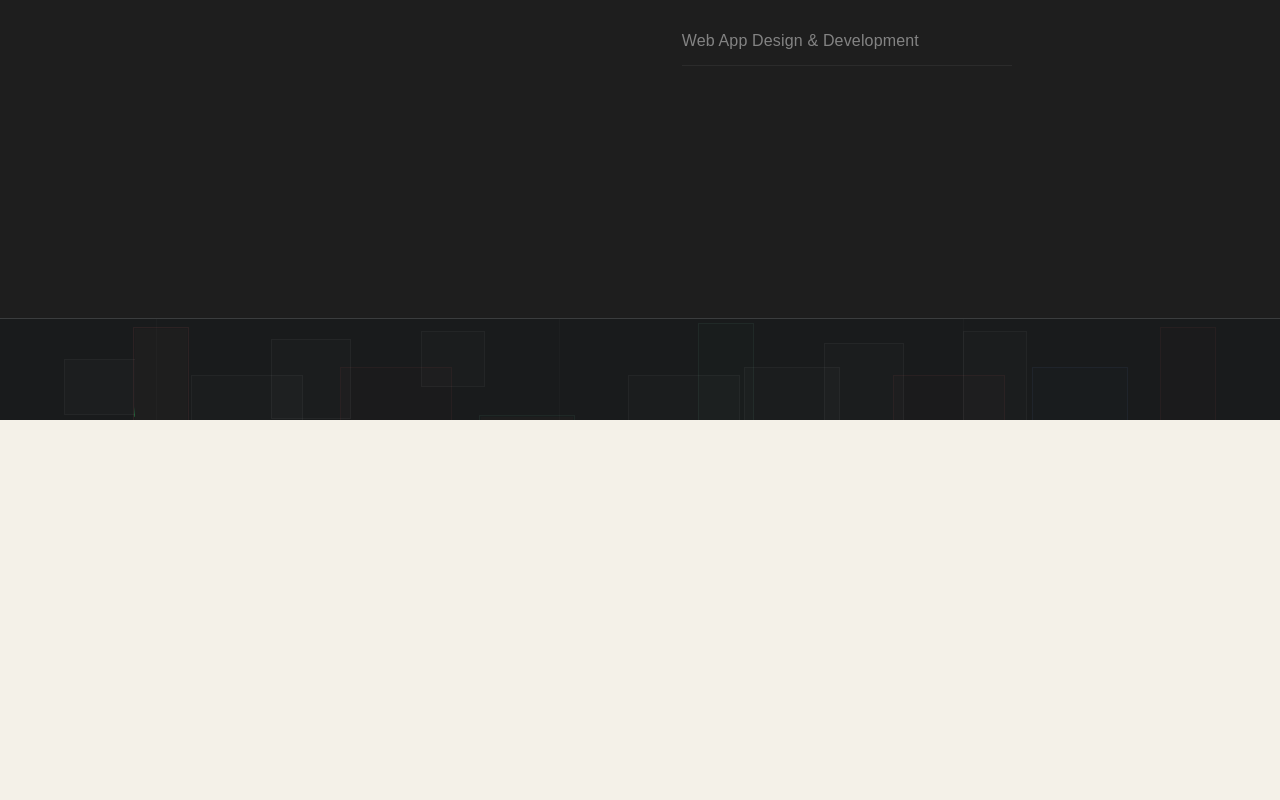
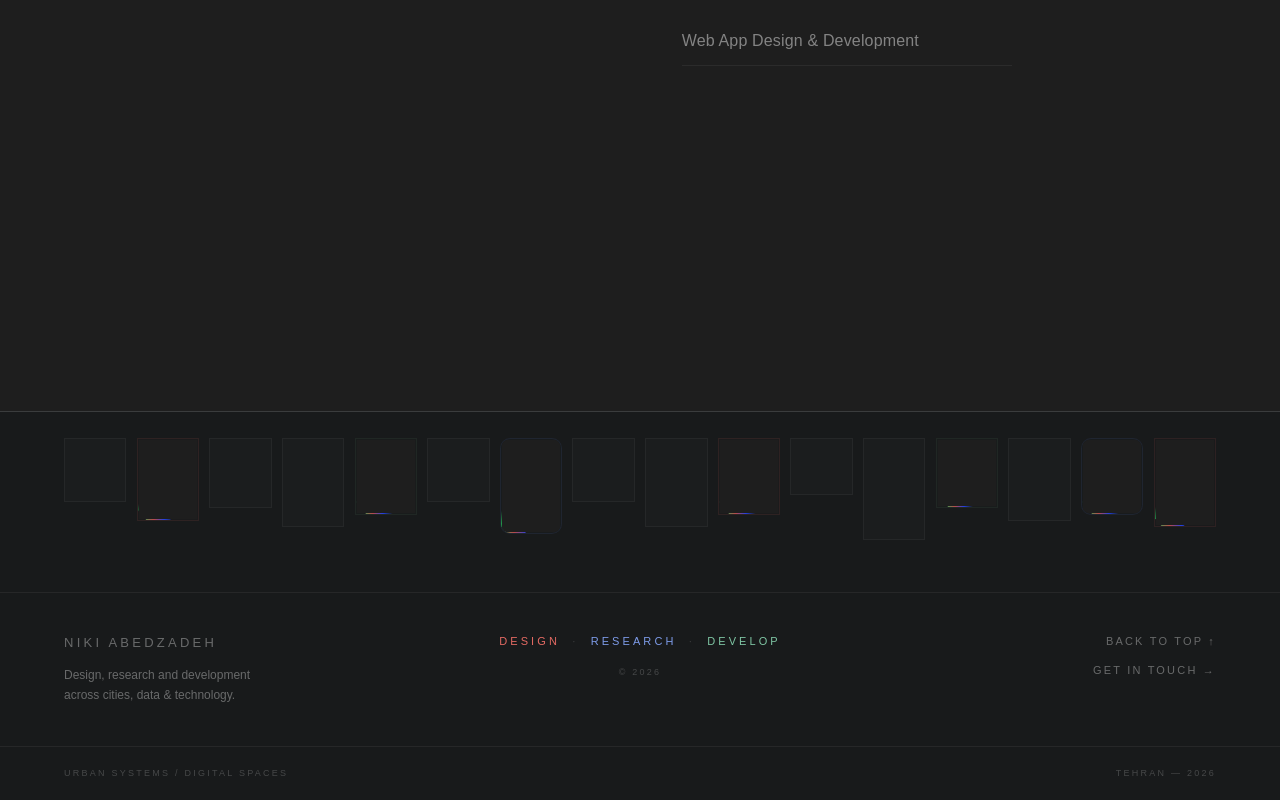
Before and after one commit to nikiabed/niki-portfolio, a Next.js app: page / in a window 1280 px wide. Shown: the part 4200-5000 px from the top of the page. Before the commit the page ends 4620 px from the top, so only its background shows below. Built offline with nearby package versions, Linux system fonts and the light colour scheme.

Commit message:
Add animation footer

```diff
--- a/app/component/city/CityMap.tsx
+++ b/app/component/city/CityMap.tsx
@@ -74,8 +74,8 @@ export const CityMap = () => {
   };
 
   return (
-    <main className="relative w-full bg-[#1b1b1b] text-[#f1f1ed]">
-      <section className="relative min-h-[4620px] w-full overflow-hidden bg-[#1e1e1e]">
+    <main className="  w-full bg-[#1b1b1b] text-[#f1f1ed]">
+      <section className="relative min-h-[5000px] w-full overflow-hidden bg-[#1e1e1e]">
         <img
           src="/maps/Asset 33.svg"
           alt=""
@@ -384,15 +384,13 @@ export const CityMap = () => {
             </div>
           </div>
 
-
-      <MomentumlySection />
-      <ProjectsSection/>
-      <ThesisSection/>
-      <CurrentlyExploringSection />
-      <FooterSection/>
+          <MomentumlySection />
+          <ProjectsSection />
+          <ThesisSection />
+          <CurrentlyExploringSection />
         </div>
+        <FooterSection />
       </section>
-
     </main>
   );
 };
--- a/app/component/city/FooterSection/FooterSection.tsx
+++ b/app/component/city/FooterSection/FooterSection.tsx
@@ -1,308 +1,250 @@
 "use client";
+
+type CityBlockProps = {
+  width: string;
+  height: string;
+  variant?: "default" | "red" | "green" | "blue";
+  rounded?: boolean;
+};
+
+const CityBlock = ({
+  width,
+  height,
+  variant = "default",
+  rounded = false,
+}: CityBlockProps) => {
+  const variants = {
+    default: `
+      border-white/[0.045]
+      bg-white/[0.012]
+      hover:border-white/15
+      hover:bg-white/[0.025]
+    `,
+
+    red: `
+      city-block-red
+      border-[#e46a63]/[0.09]
+      bg-[#e46a63]/[0.012]
+      hover:border-[#e46a63]/30
+      hover:bg-[#e46a63]/[0.04]
+      city-block
+    `,
+
+    green: `
+      city-block-green
+      border-[#79a47b]/[0.08]
+      bg-[#79a47b]/[0.012]
+      hover:border-[#79a47b]/30
+      hover:bg-[#79a47b]/[0.04]
+            city-block
+
+    `,
+
+    blue: `
+      city-block-blue
+      border-[#6587e8]/[0.09]
+      bg-[#6587e8]/[0.012]
+      hover:border-[#6587e8]/30
+      hover:bg-[#6587e8]/[0.04]
+            city-block
+
+    `,
+  };
+
+  return (
+    <div
+      className={`
+        min-w-0
+        border
+        transition-all
+        duration-500
+        hover:-translate-y-2
+
+        ${width}
+        ${height}
+        ${variants[variant]}
+
+        ${rounded ? "rounded-[10px]" : ""}
+      `}
+    />
+  );
+};
+
+const blocks: CityBlockProps[] = [
+  {
+    width: "w-full",
+    height: "h-[clamp(48px,5vw,72px)]",
+  },
+
+  {
+    width: "w-full",
+    height: "h-[clamp(65px,6.5vw,92px)]",
+    variant: "red",
+  },
+
+  {
+    width: "w-full",
+    height: "h-[clamp(52px,5.5vw,78px)]",
+  },
+
+  {
+    width: "w-full",
+    height: "h-[clamp(72px,7vw,105px)]",
+  },
+
+  {
+    width: "w-full",
+    height: "h-[clamp(60px,6vw,88px)]",
+    variant: "green",
+  },
+
+  {
+    width: "w-full",
+    height: "h-[clamp(48px,5vw,70px)]",
+  },
+
+  {
+    width: "w-full",
+    height: "h-[clamp(78px,7.5vw,110px)]",
+    variant: "blue",
+    rounded: true,
+  },
+
+  {
+    width: "w-full",
+    height: "h-[clamp(52px,5vw,75px)]",
+  },
+
+  {
+    width: "w-full",
+    height: "h-[clamp(70px,7vw,100px)]",
+  },
+
+  {
+    width: "w-full",
+    height: "h-[clamp(58px,6vw,85px)]",
+    variant: "red",
+  },
+
+  {
+    width: "w-full",
+    height: "h-[clamp(45px,4.5vw,65px)]",
+  },
+
+  {
+    width: "w-full",
+    height: "h-[clamp(82px,8vw,115px)]",
+  },
+
+  {
+    width: "w-full",
+    height: "h-[clamp(55px,5.5vw,80px)]",
+    variant: "green",
+  },
+
+  {
+    width: "w-full",
+    height: "h-[clamp(68px,6.5vw,95px)]",
+  },
+
+  {
+    width: "w-full",
+    height: "h-[clamp(60px,6vw,88px)]",
+    variant: "blue",
+    rounded: true,
+  },
+
+  {
+    width: "w-full",
+    height: "h-[clamp(75px,7vw,105px)]",
+    variant: "red",
+  },
+];
 
 export const FooterSection = () => {
   return (
-    <section
+    <footer
       id="footer"
       className="
         pointer-events-none
         absolute
+        bottom-0
         left-0
-        bottom-[-670%]
         z-[25]
         w-full
-        bg-[#191b1c]
+        bg-[#181A1B]
+        text-[#f1f1ed]
       "
     >
-      {/* TOP LINE */}
+      {/* =====================================================
+          TOP BORDER
+      ====================================================== */}
+
       <div className="h-px w-full bg-white/15" />
 
-      <div className="relative w-full">
-        {/* =================================================
-            CITY BLOCKS — ABOVE FOOTER CONTENT
-        ================================================== */}
+      {/* =====================================================
+          CITY BLOCKS
 
-        {/* =================================================
-    CITY BLOCKS — EXTENDED GRID
-================================================= */}
+          فقط FLEX
+          بدون absolute
+          بدون left/top
+          همه از بالا شروع می‌شوند
+      ====================================================== */}
 
       <div
         className="
-    relative
     mx-auto
-    h-[170px]
+    grid
+    min-h-[180px]
     w-[90%]
     max-w-[1400px]
+    grid-cols-8
+    items-start
+    gap-[clamp(5px,0.8vw,12px)]
+    pt-[clamp(20px,2vw,28px)]
+
+    sm:grid-cols-10
+    md:grid-cols-12
+    lg:grid-cols-16
   "
       >
-          {/* LEFT */}
+        {blocks.map((block, index) => (
+          <CityBlock key={index} {...block} />
+        ))}
+      </div>
 
       <div
         className="
-    absolute left-[0%] top-10
-    h-14 w-20
-    border border-white/[0.035]
-    bg-white/[0.012]
-    transition-all duration-500
-    hover:-translate-y-2
-    hover:border-white/15
-    hover:bg-white/[0.03]
-  "
-          />
-
-          <div
-            className="
-    absolute left-[6%] top-2
-    h-24 w-14
-    city-block
-    border border-[#e46a63]/[0.08]
-    bg-[#e46a63]/[0.012]
-    transition-all duration-500
-    hover:-translate-y-2
-    hover:border-[#e46a63]/30
-    hover:bg-[#e46a63]/[0.045]
-  "
-          />
-
-          <div
-            className="
-    absolute left-[11%] top-14
-    h-12 w-28
-    border border-white/[0.035]
-    bg-white/[0.012]
-    transition-all duration-500
-    hover:-translate-y-1
-    hover:border-white/15
-  "
-          />
-
-          <div
-            className="
-    absolute left-[18%] top-5
-    h-20 w-20
-    border border-white/[0.04]
-    bg-white/[0.012]
-    transition-all duration-500
-    hover:-translate-y-2
-    hover:border-white/15
-  "
-          />
-
-          <div
-            className="
-    absolute left-[24%] top-12
-    h-16 w-28
-    border border-[#e46a63]/[0.05]
-    bg-[#e46a63]/[0.01]
-    transition-all duration-500
-    hover:-translate-y-2
-    hover:border-[#e46a63]/25
-  "
-          />
-
-          {/* CENTER LEFT */}
-
-          <div
-            className="
-    absolute left-[31%] top-3
-    h-14 w-16
-    border border-white/[0.035]
-    bg-white/[0.01]
-    transition-all duration-500
-    hover:-translate-y-2
-    hover:border-white/15
-  "
-          />
-
-          <div
-            className="
-    absolute left-[36%] top-[-60]
-    h-20 w-24
-    city-block
-    border border-[#7fc6a4]/[0.06]
-    bg-[#7fc6a4]/[0.012]
-    transition-all duration-500
-    hover:-translate-y-2
-    hover:border-[#7fc6a4]/30
-    hover:bg-[#7fc6a4]/[0.04]
-  "
-          />
-
-          {/* CENTER */}
-
-          <div
-            className="
-    absolute left-[49%] top-14
-    h-12 w-28
-    border border-white/[0.035]
-    bg-white/[0.01]
-    transition-all duration-500
-    hover:-translate-y-1
-    hover:border-white/15
-  "
-          />
-
-          <div
-            className="
-    absolute left-[55%] top-1
-    h-28 w-14
-    border border-[#7fc6a4]/[0.07]
-    bg-[#7fc6a4]/[0.012]
-    transition-all duration-500
-    hover:-translate-y-2
-    hover:border-[#7fc6a4]/30
-    hover:bg-[#7fc6a4]/[0.04]
-  "
-          />
-
-          <div
-            className="
-    absolute left-[59%] top-12
-    h-16 w-24
-    border border-white/[0.035]
-    bg-white/[0.012]
-    transition-all duration-500
-    hover:-translate-y-2
-    hover:border-white/15
-  "
-          />
-          <div
-            className="
-    absolute left-[90%] top-[-140]
-    h-20 w-20
-    city-block
-    rounded-[12px]
-    border border-[#7d9be8]/[0.09]
-    bg-[#7d9be8]/[0.015]
-    transition-all duration-500
-    hover:-translate-y-2
-    hover:scale-[1.04]
-    hover:border-[#7d9be8]/35
-    hover:bg-[#7d9be8]/[0.05]
-  "
-          />
-
-          {/* RIGHT */}
-
-          <div
-            className="
-    absolute left-[66%] top-6
-    h-20 w-20
-    border border-white/[0.04]
-    bg-white/[0.012]
-    transition-all duration-500
-    hover:-translate-y-2
-    hover:border-white/15
-  "
-          />
-
-          <div
-            className="
-    absolute left-[72%] top-14
-    h-14 w-28
-    border border-[#e46a63]/[0.06]
-    bg-[#e46a63]/[0.012]
-    transition-all duration-500
-    hover:-translate-y-2
-    hover:border-[#e46a63]/30
-    hover:bg-[#e46a63]/[0.04]
-  "
-          />
-
-          <div
-            className="
-    absolute left-[78%] top-3
-    h-24 w-16
-    border border-white/[0.035]
-    bg-white/[0.01]
-    transition-all duration-500
-    hover:-translate-y-2
-    hover:border-white/15
-  "
-          />
-
-          <div
-            className="
-    absolute left-[84%] top-12
-    h-16 w-24
-    border border-[#7d9be8]/[0.06]
-    bg-[#7d9be8]/[0.01]
-    transition-all duration-500
-    hover:-translate-y-2
-    hover:border-[#7d9be8]/30
-    hover:bg-[#7d9be8]/[0.04]
-  "
-          />
-
-          <div
-            className="
-    absolute right-[0%] top-2
-    h-28 w-14
-    border border-[#e46a63]/[0.05]
-    bg-[#e46a63]/[0.01]
-    transition-all duration-500
-    hover:-translate-y-2
-    hover:border-[#e46a63]/25
-  "
-          />
-
-          {/* FAINT STREET LINES */}
-
-          <div
-            className="
-
-    absolute left-[8%] top-0
-    h-full w-px
-    bg-white/[0.018]
-  "
-          />
-
-          <div
-            className="
-    absolute left-[43%] top-0
-    h-full w-px
-    bg-white/[0.018]
-  "
-          />
-
-          <div
-            className="
-    absolute left-[78%] top-0
-    h-full w-px
-    bg-white/[0.018]
-  "
-          />
-        </div>
-
-        {/* =================================================
-            FOOTER CONTENT — DIRECTLY UNDER BLOCKS
-        ================================================== */}
-
-        <div
-          className="
+          pointer-events-auto
           border-t
           border-white/[0.06]
-            px-[5%]
         "
       >
         <div
           className="
+            mx-auto
             grid
-              grid-cols-[1fr_auto_1fr]
-              items-start
-              gap-10
-              py-10
+            w-[90%]
+            max-w-[1400px]
+            grid-cols-1
+            gap-8
+            py-8
+
+            md:grid-cols-3
+            md:items-start
+            md:gap-10
+            md:py-10
           "
         >
-            {/* LEFT */}
-
           <div>
             <p
               className="
-                  text-[13px]
+                text-[11px]
                 uppercase
-                  tracking-[0.28em]
+                tracking-[0.25em]
                 text-white/35
+
+                md:text-[13px]
               "
             >
               Niki Abedzadeh
@@ -312,9 +254,11 @@ export const FooterSection = () => {
               className="
                 mt-3
                 max-w-[320px]
-                  text-[12px]
+                text-[11px]
                 leading-[1.7]
                 text-white/35
+
+                md:text-[12px]
               "
             >
               Design, research and development
@@ -323,18 +267,21 @@ export const FooterSection = () => {
             </p>
           </div>
 
-            {/* CENTER */}
-
-            <div className="text-center">
+          <div className="text-left md:text-center">
             <div
               className="
                 flex
                 items-center
-                  justify-center
-                  gap-3
-                  text-[11px]
+                justify-start
+                gap-2
+                text-[9px]
                 uppercase
-                  tracking-[0.28em]
+                tracking-[0.22em]
+
+                md:justify-center
+                md:gap-3
+                md:text-[11px]
+                md:tracking-[0.28em]
               "
             >
               <span className="text-[#e46a63]">Design</span>
@@ -351,9 +298,9 @@ export const FooterSection = () => {
             <p
               className="
                 mt-4
-                  text-[10px]
+                text-[9px]
                 uppercase
-                  tracking-[0.3em]
+                tracking-[0.25em]
                 text-white/20
               "
             >
@@ -361,21 +308,32 @@ export const FooterSection = () => {
             </p>
           </div>
 
-            {/* RIGHT */}
+          <div
+            className="
+              flex
+              flex-row
+              gap-5
 
-            <div className="flex flex-col items-end gap-3">
+              md:flex-col
+              md:items-end
+              md:gap-3
+            "
+          >
             <a
               href="#"
               className="
-                  pointer-events-auto
-                  text-[11px]
+                text-[9px]
                 uppercase
-                  tracking-[0.2em]
+                tracking-[0.16em]
                 text-white/35
                 transition-all
                 duration-300
+
                 hover:-translate-x-1
                 hover:text-[#e46a63]
+
+                md:text-[11px]
+                md:tracking-[0.2em]
               "
             >
               Back to top ↑
@@ -384,14 +342,17 @@ export const FooterSection = () => {
             <a
               href="mailto:"
               className="
-                  pointer-events-auto
-                  text-[11px]
+                text-[9px]
                 uppercase
-                  tracking-[0.2em]
+                tracking-[0.16em]
                 text-white/35
-                  transition-all
+                transition-colors
                 duration-300
+
                 hover:text-[#7d9be8]
+
+                md:text-[11px]
+                md:tracking-[0.2em]
               "
             >
               Get in touch →
@@ -399,25 +360,28 @@ export const FooterSection = () => {
           </div>
         </div>
       </div>
-
-        {/* =================================================
-            BOTTOM STREET / NOTE
-        ================================================== */}
-
-        <div className="relative border-t border-white/[0.06]">
+      <div className="border-t border-white/[0.06]">
         <div
           className="
             mx-auto
             flex
             w-[90%]
             max-w-[1400px]
-              items-center
-              justify-between
-              py-5
-              text-[9px]
+            flex-col
+            gap-2
+            py-4
+            text-[8px]
             uppercase
-              tracking-[0.25em]
+            tracking-[0.2em]
             text-white/20
+
+            sm:flex-row
+            sm:items-center
+            sm:justify-between
+            sm:gap-0
+            sm:py-5
+            sm:text-[9px]
+            sm:tracking-[0.25em]
           "
         >
           <span>Urban systems / digital spaces</span>
@@ -425,7 +389,6 @@ export const FooterSection = () => {
           <span>Tehran — 2026</span>
         </div>
       </div>
-      </div>
-    </section>
+    </footer>
   );
 };
--- a/app/layout.tsx
+++ b/app/layout.tsx
@@ -21,9 +21,9 @@ export default function RootLayout({ children }: LayoutProps<"/">) {
   return (
     <html
       lang="en"
-      className={`${geistSans.variable} ${geistMono.variable} h-full antialiased`}
+      className={`${geistSans.variable} ${geistMono.variable} h-screen antialiased`}
     >
-      <body className="min-h-full flex flex-col">{children}</body>
+      <body className="min-h-screen flex flex-col">{children}</body>
     </html>
   );
 }
```
Also changed, not shown: app/globals.css (+0 -32 lines). Lines whose indentation alone changed are shown as unchanged.
